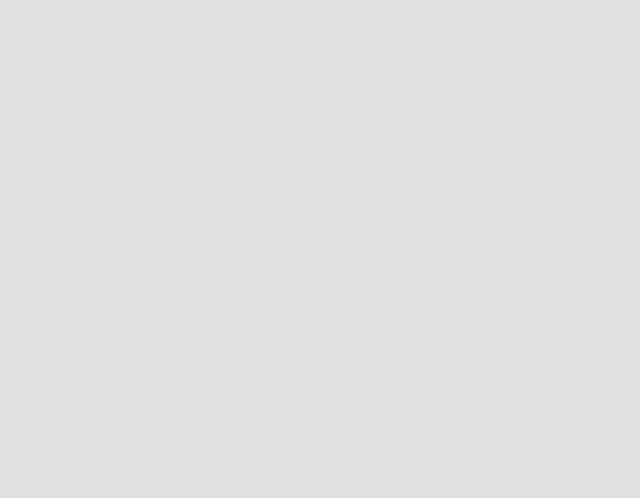
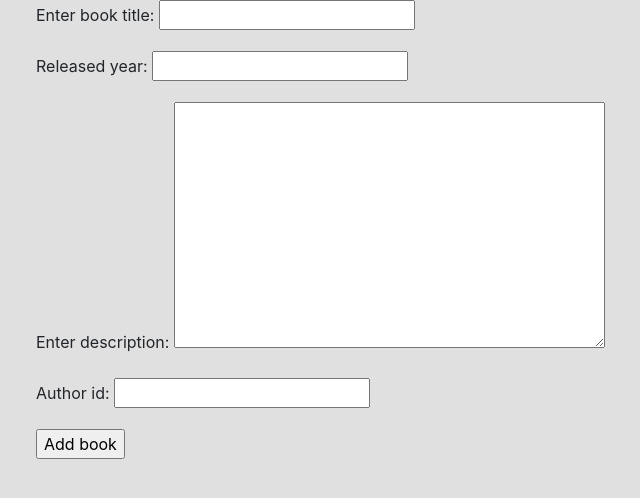
Before and after one commit to maksymbashkatov-spro/S-PRO-Django-Homeworks, a Django app: page /bookstore/create_book in a window 1280 px wide. Before the commit the part shown is empty. Shown: the top 498 px of the page, without its empty margins (49-689 px from the left). Run offline with Django 4.2, Linux system fonts and the light colour scheme; some libraries are stand-ins or nearby versions.

Commit message:
Was finished hw03_task3 with class form method.

```diff
--- /dev/null
+++ b/bookstore/forms.py
@@ -0,0 +1,8 @@
+from django import forms
+
+
+class CreateBookForm(forms.Form):
+    title = forms.CharField(max_length=150, label='Enter book title')
+    released_year = forms.IntegerField()
+    description = forms.CharField(widget=forms.Textarea, label='Enter description')
+    author_id = forms.IntegerField()
--- a/bookstore/templates/bookstore/create_book.html
+++ b/bookstore/templates/bookstore/create_book.html
@@ -1,4 +1,11 @@
 {% extends 'index.html' %}
 {% block title %}Create new book{% endblock %}
 {% block content %}
+<div class="container">
+    <form action="/bookstore/" method="post">
+        {% csrf_token %}
+        {{ create_book_form.as_p }}
+        <input type="submit" value="Add book">
+    </form>
+</div>
 {% endblock %}
--- a/bookstore/templates/bookstore/index.html
+++ b/bookstore/templates/bookstore/index.html
@@ -9,7 +9,7 @@
     </form>
     <div class="row">
         {% for book in books %}
-            <div class="col card">
+            <div class="col-3 card">
                 <h2 class="title">{{ book.title }}</h2>
                 <h3>{{ book.released_year }}</h3>
                 <p>{{ book.description|slice:30 }}<a href="{% url 'full_desc' book.id %}">...more</a></p>
--- a/bookstore/views.py
+++ b/bookstore/views.py
@@ -1,5 +1,7 @@
 from django.http import HttpRequest, HttpResponseNotFound
 from django.shortcuts import render
+
+from bookstore.forms import CreateBookForm
 from bookstore.models import Book, Author
 
 
@@ -8,6 +10,16 @@ def all_books(request: HttpRequest):
     if request.method == 'GET' and 'book_title' in request.GET:
         book_title = request.GET['book_title']
         books = books.filter(title=book_title)
+    if request.method == 'POST':
+        form = CreateBookForm(request.POST)
+        if form.is_valid():
+            data = form.cleaned_data
+            title = data['title']
+            released_year = data['released_year']
+            description = data['description']
+            author_id = data['author_id']
+            Book.objects.create(title=title, released_year=released_year, description=description,
+                                author=Author.objects.get(id=author_id))
     return render(request, 'bookstore/index.html', {'books': books})
 
 
@@ -40,4 +52,4 @@ def get_authors_books(request: HttpRequest, id):
 
 
 def create_book(request):
-    return render(request, 'bookstore/create_book.html')
+    return render(request, 'bookstore/create_book.html', {'create_book_form': CreateBookForm})
```
